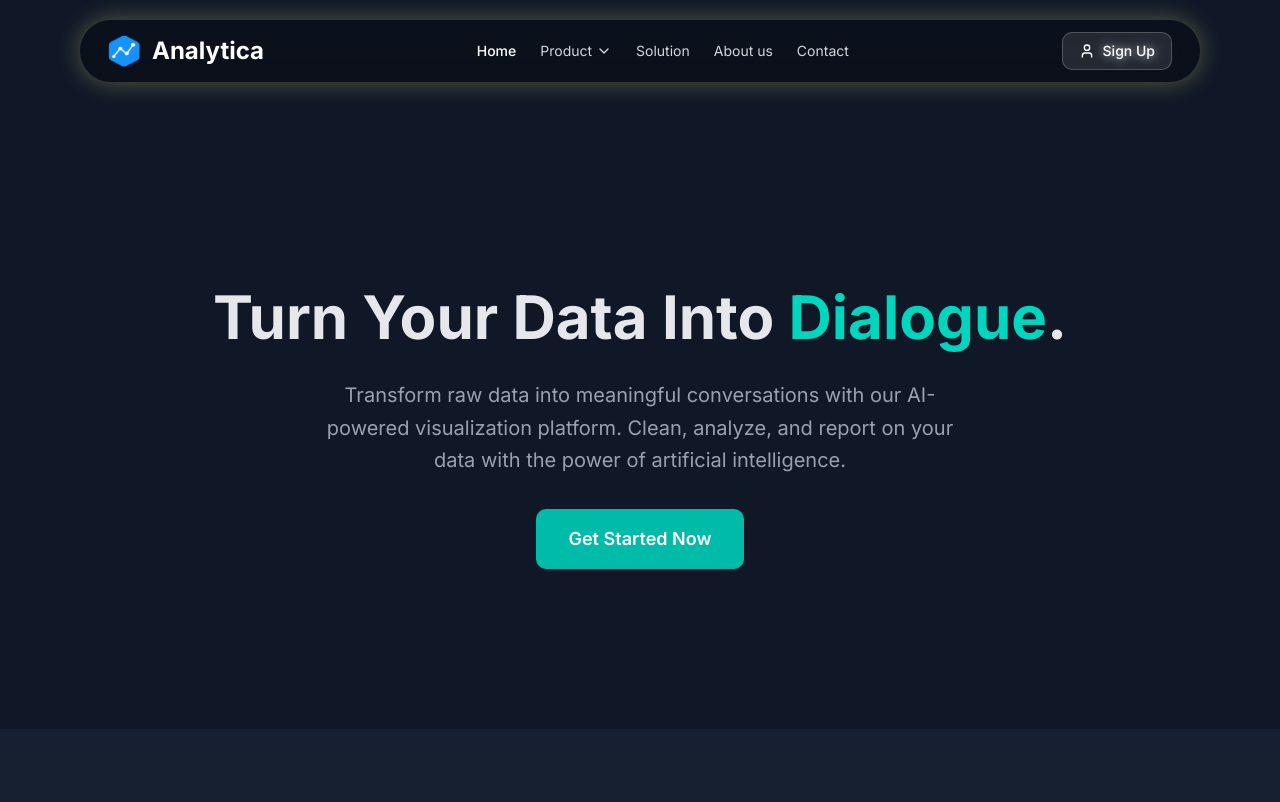
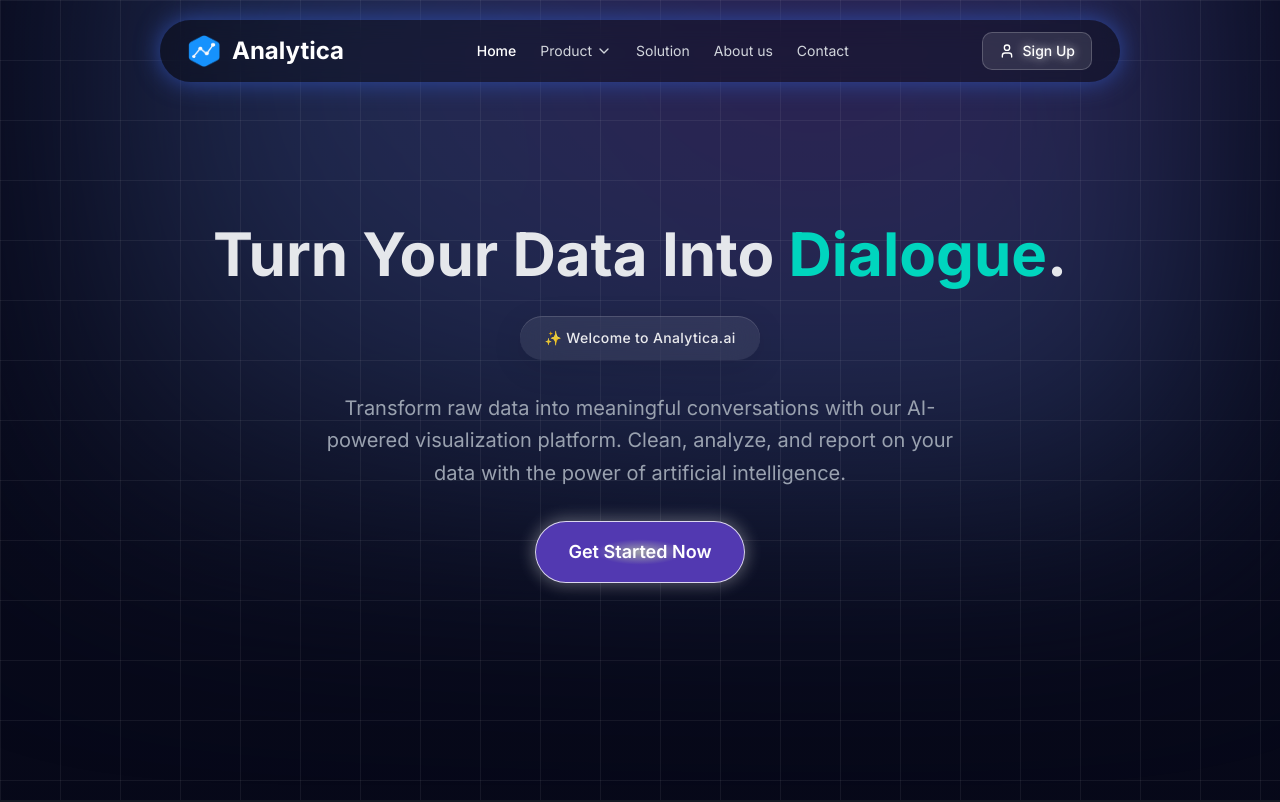
Before and after one commit to ayushkanha/Analytica-AI, a React (Vite) app in the folder Frontend/: page / in a window 1280 px wide. Shown: the top 802 px of the page. Built offline with nearby package versions, Linux system fonts and the light colour scheme; no server answers; the HTML template or start-up script is replaced by a standard one.

Commit message:
New homepage hero section and changes in nav bar

```diff
--- a/Frontend/src/components/Navbar.jsx
+++ b/Frontend/src/components/Navbar.jsx
@@ -16,9 +16,9 @@ const Navbar = ({ activePage, setActivePage, handleNavigateToCleaning }) => {
 
   return (
     // Wrapper to give padding and keep the navbar in the document flow
-    <header className="w-full p-4 font-inter absolute top-0 z-50 px-20 py-5">
+    <header className="w-full p-4 font-inter absolute top-0 z-50 px-40 py-5">
       {/* The navbar itself with the translucent, glowing effect */}
-      <div className="group container mx-auto flex items-center justify-between p-3 bg-black/30 backdrop-blur-md rounded-4xl border-0.1 border-white shadow-[0_0_25px_rgba(255,255,125,0.3)] relative">
+      <div className="group container mx-auto flex items-center justify-between p-3 bg-black/30 backdrop-blur-md rounded-4xl border-0.1 border-white shadow-[0_0_25px_rgba(46,75,165,1)] relative">
 
         {/* Logo and App Name */}
         <div
@@ -41,10 +41,12 @@ const Navbar = ({ activePage, setActivePage, handleNavigateToCleaning }) => {
           </button>
 
           {/* Product Dropdown */}
-          <div className="relative">
-            <button
+          <div
+            className="relative"
             onMouseEnter={() => setIsProductDropdownOpen(true)}
             onMouseLeave={() => setIsProductDropdownOpen(false)}
+          >
+            <button
               className="flex items-center space-x-1 hover:text-white transition-colors duration-200"
             >
               <span>Product</span>
@@ -52,9 +54,10 @@ const Navbar = ({ activePage, setActivePage, handleNavigateToCleaning }) => {
             </button>
             {isProductDropdownOpen && (
               <div
-                onMouseEnter={() => setIsProductDropdownOpen(true)}
-                onMouseLeave={() => setIsProductDropdownOpen(false)}
-                className="absolute top-full left-1/2 -translate-x-1/2 mt-3 w-48 bg-black/60 backdrop-blur-lg border border-white/10 rounded-lg shadow-lg z-50"
+                className="absolute top-full left-1/2 -translate-x-1/2 pt-3 w-48 bg-transparent"
+              >
+                <div
+                  className="bg-black/60 backdrop-blur-lg border border-white/10 rounded-lg shadow-lg z-50"
                 >
                   <button
                     onClick={() => handleNavClick('cleaning')}
@@ -74,12 +77,13 @@ const Navbar = ({ activePage, setActivePage, handleNavigateToCleaning }) => {
                   >
                     Dashboard
                   </button>
-                <button
+                  {/* <button
                     onClick={() => handleNavClick('reports')}
                     className="block w-full text-left px-4 py-3 text-gray-300 hover:text-white hover:bg-white/5 transition-colors duration-200 rounded-b-lg"
                   >
                     Reports
-                </button>
+                  </button> */}
+                </div>
               </div>
             )}
           </div>
--- a/Frontend/src/index.css
+++ b/Frontend/src/index.css
@@ -25,3 +25,56 @@ body {
   scrollbar-width: thin;
   scrollbar-color: #1f2937 #111827;
 }
+@layer components {
+  .gradient-primary {
+    background: var(--gradient-primary);
+  }
+
+  .gradient-hero {
+    background: var(--gradient-hero);
+  }
+
+  .gradient-card {
+    background: var(--gradient-card);
+  }
+
+  .text-hero {
+    color: hsl(var(--text-hero));
+  }
+
+  .text-subtitle {
+    color: hsl(var(--text-subtitle));
+  }
+
+  .text-muted-custom {
+    color: hsl(var(--text-muted));
+  }
+
+  .shadow-glow {
+    box-shadow: var(--shadow-glow);
+  }
+
+  .shadow-card {
+    box-shadow: var(--shadow-card);
+  }
+
+  /* Apple-style Glassmorphism */
+  .glass-badge {
+    background: rgba(255, 255, 255, 0.08);
+    backdrop-filter: blur(20px);
+    border: 1px solid rgba(255, 255, 255, 0.12);
+    box-shadow:
+      0 8px 32px rgba(0, 0, 0, 0.1),
+      inset 0 1px 0 rgba(255, 255, 255, 0.15);
+    transition: all 0.3s cubic-bezier(0.4, 0, 0.2, 1);
+  }
+
+  .glass-badge:hover {
+    background: rgba(255, 255, 255, 0.12);
+    border-color: rgba(255, 255, 255, 0.18);
+    transform: translateY(-1px);
+    box-shadow:
+      0 12px 40px rgba(0, 0, 0, 0.15),
+      inset 0 1px 0 rgba(255, 255, 255, 0.2);
+  }
+}
--- a/Frontend/src/pages/HomePage.jsx
+++ b/Frontend/src/pages/HomePage.jsx
@@ -2,6 +2,8 @@ import React from 'react';
 import { Database, BarChart3, FileText } from 'lucide-react';
 import FeatureCard from '../components/FeatureCard';
 import { useUser,SignIn } from "@clerk/clerk-react"; // or @clerk/nextjs
+import './HomePageBackground.css';
+
 const HomePage = ({setActivePage }) => {
   const features = [
     {
@@ -22,34 +24,38 @@ const HomePage = ({setActivePage }) => {
   ];
 
   return (
-    <div className="min-h-screen bg-gray-900 pt-50">
+    <div className="antialiased">
       {/* Hero Section */}
-      <section className="px-6 py-20 pb-40">
-        <div className="max-w-4xl mx-auto text-center">
+      <main className="gradient-container flex items-center justify-center p-4">
+        <div className="content-wrapper text-center text-white">
           <h1 className="text-5xl md:text-6xl font-bold text-gray-200 mb-6 leading-tight">
             Turn Your Data Into{' '}
             <span className="text-teal-400">Dialogue</span>.
           </h1>
+          <div className="inline-flex items-center px-6 py-3 glass-badge rounded-full mb-8 animate-fade-in">
+          <span className="text-sm font-medium text-white/90 tracking-wide">✨ Welcome to Analytica.ai</span>
+        </div>
           <p className="text-xl text-gray-400 mb-8 leading-relaxed max-w-2xl mx-auto">
             Transform raw data into meaningful conversations with our AI-powered visualization platform.
             Clean, analyze, and report on your data with the power of artificial intelligence.
           </p>
           <button
             onClick={() => setActivePage()}
-            className="bg-teal-500 hover:bg-teal-600 text-white px-8 py-4 rounded-lg text-lg font-semibold transition-all duration-300 hover:shadow-lg hover:shadow-teal-500/25"
+            className="inline-flex items-center glass-badge text-white px-8 py-4 rounded-full text-lg font-semibold transition-all duration-300 animate-fade-in purple-gradient-btn"
           >
             Get Started Now
           </button>
         </div>
-      </section>
+      </main>
 
       {/* Features Section */}
-      <section className="px-6 py-20 bg-gray-800/50">
+      <section className="bg-gray-800/50">
         <div className="max-w-6xl mx-auto">
           <div className="text-center mb-16">
             <h2 className="text-4xl font-bold text-gray-200 mb-4">
               Powerful Features for Data Excellence
             </h2>
+
             <p className="text-xl text-gray-400 max-w-2xl mx-auto">
               Everything you need to transform your data into actionable insights,
               powered by cutting-edge AI technology.
--- /dev/null
+++ b/Frontend/src/pages/HomePageBackground.css
@@ -0,0 +1,82 @@
+/* Base styling */
+body {
+    font-family: 'Inter', sans-serif;
+    /* Using one of the base colors from the JSON */
+    background-color: #0B0C10;
+}
+
+/* The main container that holds all visual effects */
+.gradient-container {
+    position: relative;
+    /* Fallback background using the base colors */
+    background-image: linear-gradient(180deg, #05071cd3, #05071cbb);
+    overflow: hidden;
+    width: 100%;
+    min-height: 100vh;
+}
+
+/* The radial gradient glow effect using a pseudo-element */
+.gradient-container::before {
+    content: '';
+    position: absolute;
+    /* Centering the glow */
+    top: 20%;
+    left: 50%;
+    transform: translate(-50%, -50%);
+
+    /* Sizing of the glow area */
+    width: 90vw;
+    height: 90vh;
+    max-width: 1700px;
+    max-height: 1400px;
+
+    /* The radial gradient with all specified colors */
+    background-image:  radial-gradient(
+            ellipse at 65% 35%, /* Position the light source */
+            #593689 0%,          /* Purple color */
+            #3d508e 45%,         /* Blue color */
+            #0d0f1a 100%         /* Dark navy background color */
+        );
+
+    /* This filter creates the soft, glowing, and flowing effect */
+    filter: blur(120px);
+    opacity: 0.5; /* Adjust intensity */
+    z-index:0; /* Places the glow behind the grid and content */
+}
+
+/* The grid overlay effect using another pseudo-element */
+.gradient-container::after {
+    content: '';
+    position: absolute;
+    top: 0;
+    left: 0;
+    width: 100%;
+    height: 100%;
+
+    /* Creating the grid lines with repeating gradients */
+    background-image:
+        linear-gradient(to right, rgba(255, 255, 255, 0.06) 1px, transparent 1px),
+        linear-gradient(to bottom, rgba(255, 255, 255, 0.06) 1px, transparent 1px);
+
+    /* Setting the grid spacing as specified */
+    background-size: 60px 60px;
+    z-index: 2; /* Places the grid above the glow but below content */
+}
+
+/* A wrapper to ensure the content appears above the background effects */
+.content-wrapper {
+    position: relative;
+    z-index: 3;
+}
+
+.purple-gradient-btn {
+  background: radial-gradient(ellipse at center, rgba(255, 255, 255, 0.592) 00%, #5239b1 30%);
+  border: 1px solid rgba(255, 255, 255, 0.8);
+  box-shadow: 0 0 15px 3px rgba(255, 255, 255, 0.277);
+  transition: all 0.3s ease-in-out;
+}
+
+.purple-gradient-btn:hover {
+  background: radial-gradient(ellipse at center, rgba(255, 255, 255, 0.56) 0%, #5239b1 40%);
+  box-shadow: 0 0 18px 4px rgba(255, 255, 255, 0.499);
+}
```
Also changed, not shown: 1 other file (tests, documents, lock files or other folders). Lines whose indentation alone changed are shown as unchanged.
